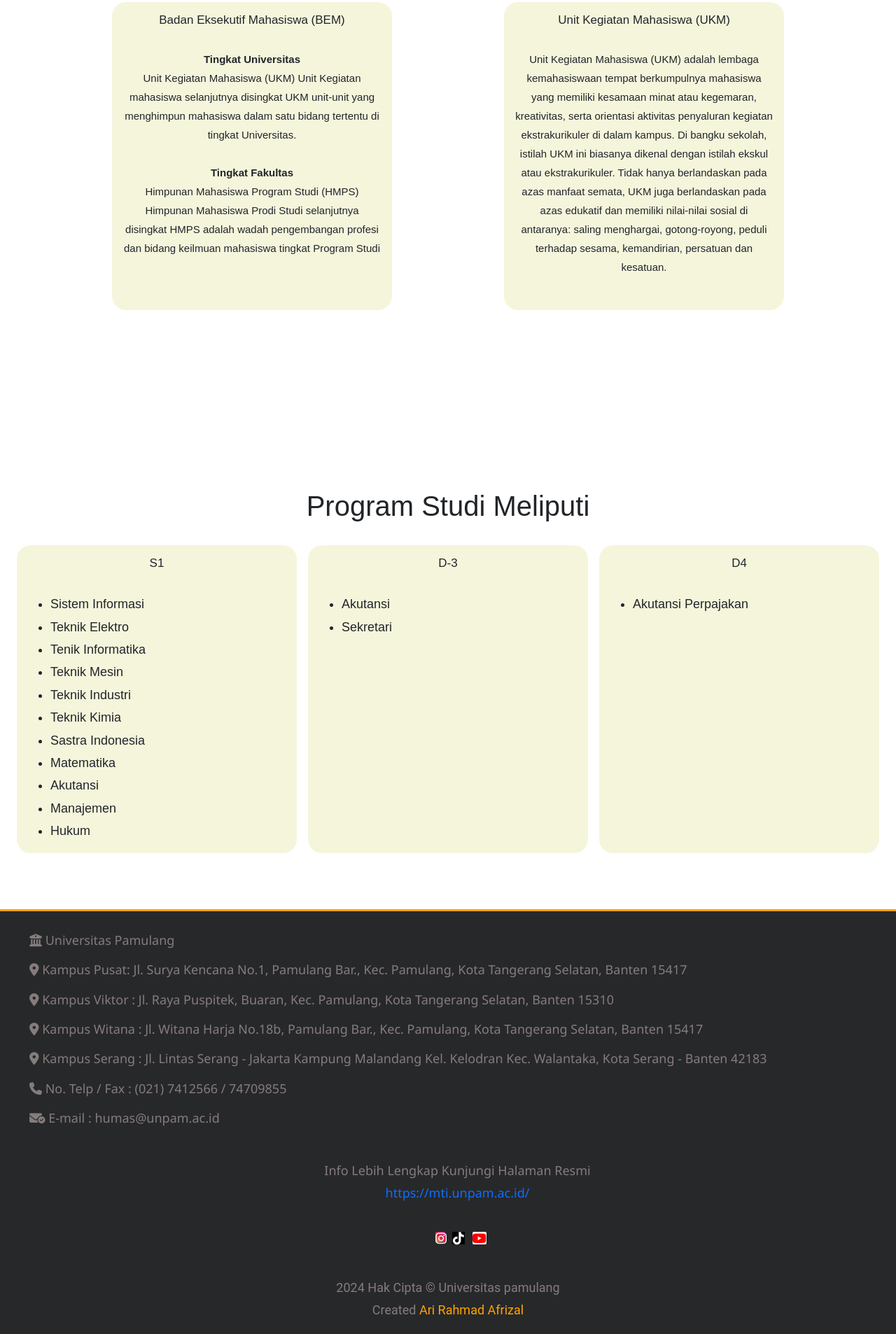
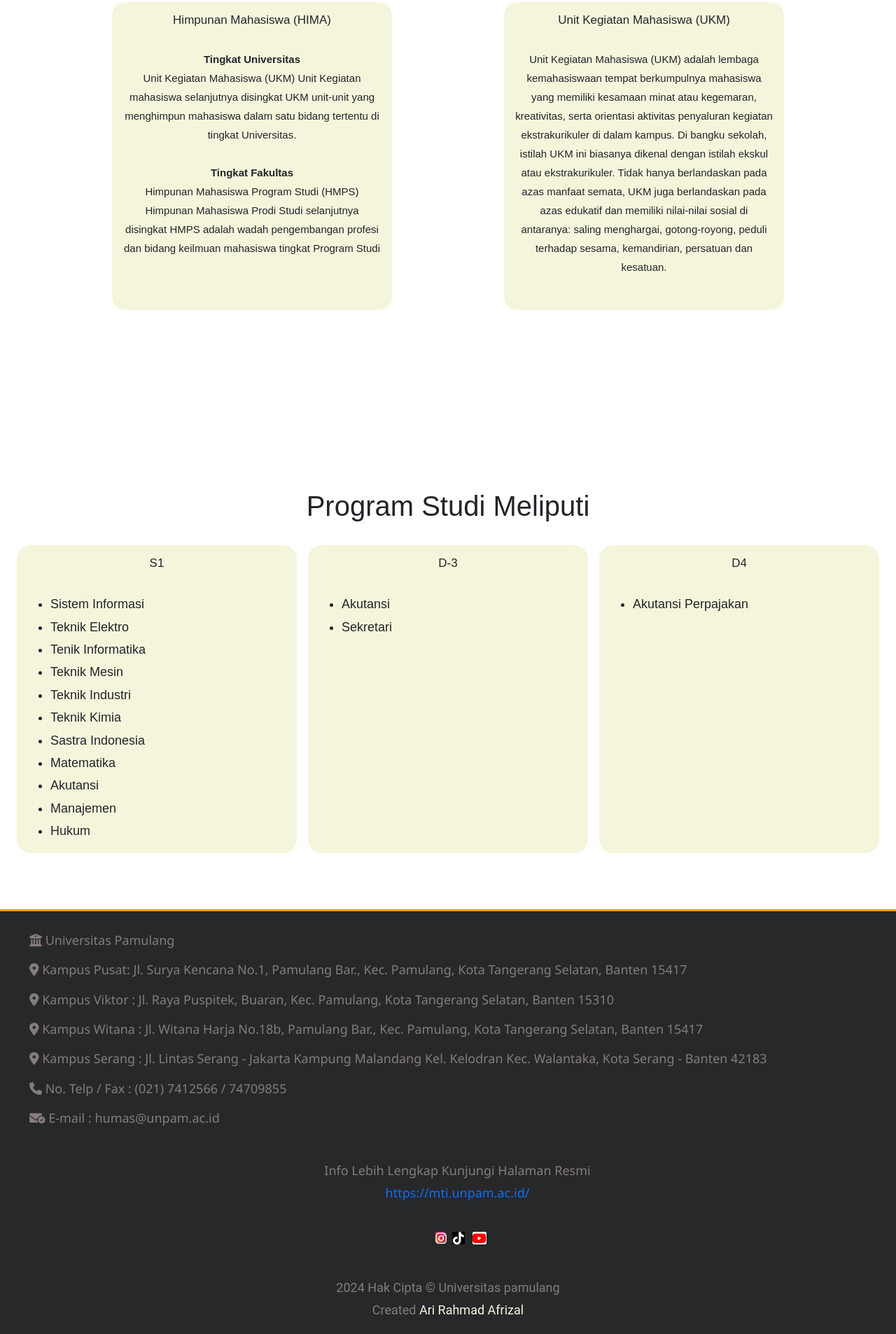
Before and after one commit to Arirahmad16/landing-page, a plain HTML site: page index.html in a window 1280 px wide. Shown: the part 916-2822 px from the top of the page at 70% size. Drawn offline with nearby package versions, Linux system fonts and the light colour scheme.

Commit message:
Update index.html

```diff
--- a/index.html
+++ b/index.html
@@ -73,7 +73,7 @@
       <h1>Organisasi Meliputi</h1>
       <div class="organ-section">
         <div class="card-organ">
-          <h1>Badan Eksekutif Mahasiswa (BEM)</h1>
+          <h1>Himpunan Mahasiswa (HIMA)</h1>
           <p>
             <b>Tingkat Universitas</b><br>
             Unit Kegiatan Mahasiswa (UKM)
@@ -159,7 +159,7 @@
                 </li>
             </ul>
             <section>
-                <p class="p7" >2024 Hak Cipta © Universitas pamulang <br>Created <a href="https://www.instagram.com/arirahmad_16?igsh=MWgxMHV4c3E1Z2NhYg==" style="text-decoration: none; color: Orange;"> Ari Rahmad Afrizal</p>
+                <p class="p7" >2024 Hak Cipta © Universitas pamulang <br>Created <a href="https://www.instagram.com/arirahmad_16?igsh=MWgxMHV4c3E1Z2NhYg==" style="text-decoration: none; color: beige;"> Ari Rahmad Afrizal</p>
             </section>
         </footer>
   </body>
```
